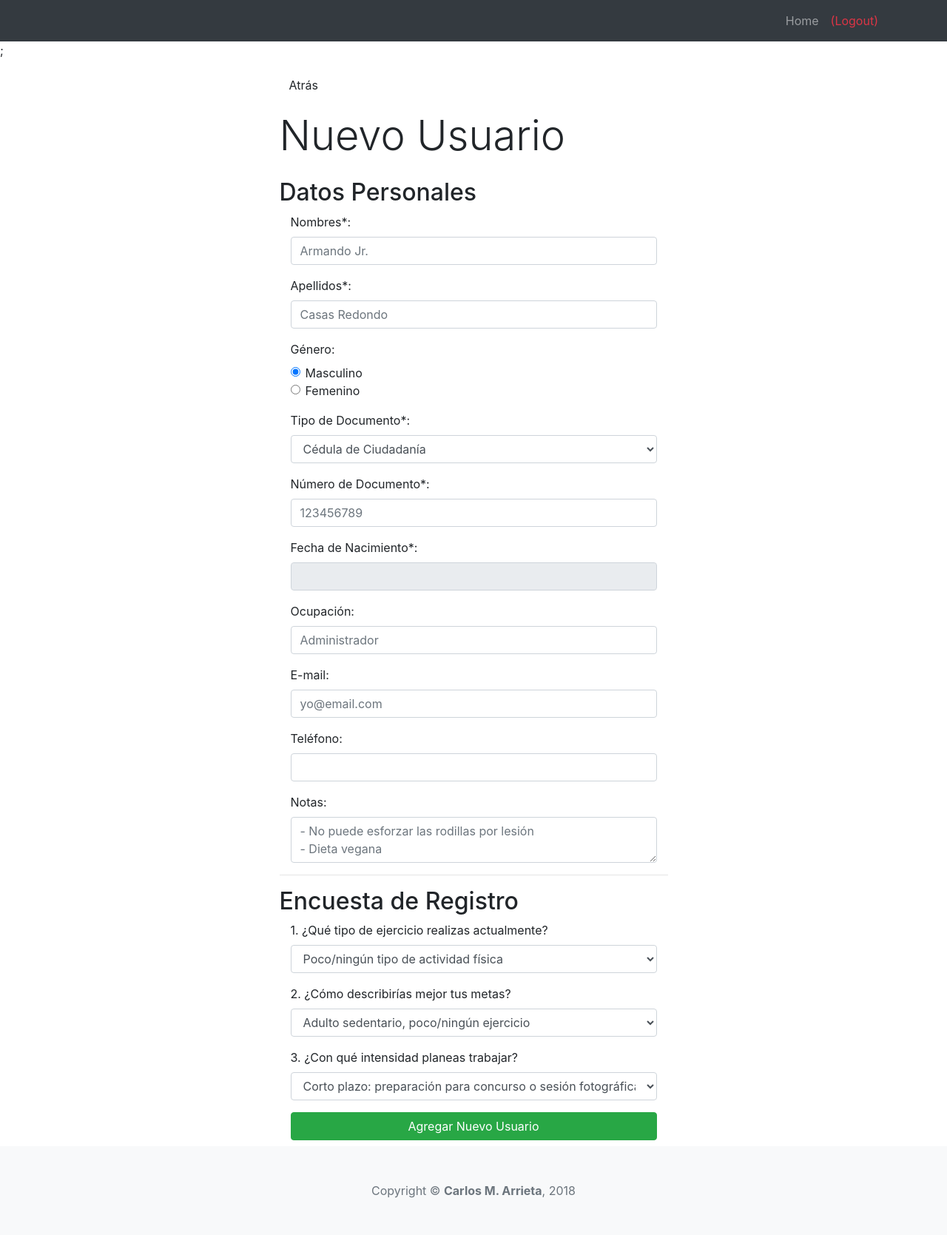
After one commit to josercadena/fitness_macros, a CodeIgniter app: page /carlos-arrieta/dashboard/new_user in a window 1280 px wide. The commit adds this page. Shown: the whole page at 74% size. Run offline with CodeIgniter, Linux system fonts and the light colour scheme; some libraries are stand-ins or nearby versions.

Commit message:
Funcionalidad Nuevo Usuario agregada

```diff
--- a/application/config/config.php
+++ b/application/config/config.php
@@ -23,7 +23,7 @@ defined('BASEPATH') OR exit('No direct script access allowed');
 | a PHP script and you can easily do that on your own.
 |
 */
-$config['base_url'] = 'http://localhost/carlos-arteta/';
+$config['base_url'] = 'http://localhost/carlos-arrieta/';
 
 /*
 |--------------------------------------------------------------------------
--- a/application/controllers/Dashboard.php
+++ b/application/controllers/Dashboard.php
@@ -18,7 +18,41 @@ class Dashboard extends CI_Controller {
 			$this->load->view('users/view_users', $data);
 			$this->load->view('footer');
 		}
+	}
 
+	public function new_user(){
+
+		if(!empty($this->input->post())){
+
+			$user = array(
+				"names" => $this->input->post('names'),
+				"last_names" => $this->input->post('last_names'),
+				"gender" => $this->input->post('gender'),
+				"type_identification" => $this->input->post('type_identification'),
+				"identification" => $this->input->post('identification'),
+				"date_birth" => $this->input->post('date_birth'),
+				"occupation" => $this->input->post('occupation'),
+				"email" => $this->input->post('email'),
+				"phone" => $this->input->post('phone'),
+				"notes" => $this->input->post('notes'),
+				"id_fitness_index" => $this->input->post('fitness_index'),
+				"id_protein_index" => $this->input->post('protein_index'),
+				"id_fat_index" => $this->input->post('fat_index'),
+			);
+			if ($this->user_model->insert_user($user)){
+				redirect('/dashboard', 'refresh');
+			} else{
+				redirect('/dasboard/new_user', 'refresh');
+			}
+
+
+		} else {
+			$data['title'] = "Nuevo Usuario";
+			$this->load->view('header', $data);
+			$this->load->view('users/new_user');
+			$this->load->view('footer');
+
+		}
 
 	}
 }
--- a/application/models/User_model.php
+++ b/application/models/User_model.php
@@ -13,5 +13,10 @@ Class User_model extends CI_Model {
             return false;
         }
     }
+
+    public function insert_user($user){
+        $a =   $this->db->insert('users', $user);
+        return $a;
+    }
 }
 ?>
--- a/application/views/footer.php
+++ b/application/views/footer.php
@@ -10,6 +10,17 @@
     <script src="<?php echo base_url('assets/vendor/jquery/jquery.min.js'); ?>"></script>
     <script src="<?php echo base_url('assets/vendor/bootstrap/js/bootstrap.bundle.min.js'); ?> "></script>
 
+
+    <!-- jQuery 2.1.4 -->
+    <script src="<?php echo base_url('assets/plugins/jQuery/jQuery-2.1.4.min.js'); ?>"></script>
+    <!-- Bootstrap 3.3.5 -->
+    <script src="<?php echo base_url('assets/js/bootstrap.js'); ?>"></script>
+    <!-- Daterange Picker -->
+    <script type="text/javascript" src="<?php echo base_url('assets/js/moment.min2.js'); ?>"></script>
+    <script type="text/javascript" src="<?php echo base_url('assets/js/daterangepicker2.js'); ?>"></script>
+    <script type="text/javascript" src="<?php echo base_url('assets/js/custom.js'); ?>"></script>
+
+
   </body>
 
 </html>
--- a/application/views/header.php
+++ b/application/views/header.php
@@ -16,4 +16,12 @@
     <!-- Custom styles for this template -->
     <link href="<?php echo base_url('assets/css/full-slider.css'); ?>" rel="stylesheet">
     <link href="<?php echo base_url('assets/css/style.css'); ?>" rel="stylesheet">
+
+    <!-- Font Awesome -->
+    <link rel="stylesheet" href="https://maxcdn.bootstrapcdn.com/font-awesome/4.4.0/css/font-awesome.min.css">
+    <!-- Ionicons -->
+    <link rel="stylesheet" href="https://code.ionicframework.com/ionicons/2.0.1/css/ionicons.min.css">
+    <!-- daterange picker -->
+    <link rel="stylesheet" href="<?php echo base_url('assets/plugins/daterangepicker/daterangepicker-bs3.css'); ?>">
+
 </head>
--- /dev/null
+++ b/application/views/users/new_user.php
@@ -0,0 +1,193 @@
+<body>
+    <!-- Navigation -->
+    <nav class="navbar navbar-expand-lg navbar-dark bg-dark ">
+      <div class="container">
+        <a class="navbar-brand" href="#"></a>
+        <button class="navbar-toggler" type="button" data-toggle="collapse" data-target="#navbarResponsive" aria-controls="navbarResponsive" aria-expanded="false" aria-label="Toggle navigation">
+          <span class="navbar-toggler-icon"></span>
+        </button>
+        <div class="collapse navbar-collapse" id="navbarResponsive">
+          <ul class="navbar-nav ml-auto">
+            <li class="nav-item">
+              <a class="nav-link" href="<?php echo site_url('dashboard'); ?>">Home
+              </a>
+            </li>
+            <li class="nav-item">
+              <a class="nav-link text-danger" href="#">(Logout)</span>
+              </a>
+            </li>
+          </ul>
+        </div>
+      </div>
+    </nav>
+
+    <?php
+        // include("resources/database/database_connect.php");
+
+        // if(!empty($_POST)){
+
+        //     $nombres=$_POST['nombres'];
+        //     $apellidos=$_POST['apellidos'];
+        //     $identificacion=$_POST['identificacion'];
+        //     $genero=$_POST['genero'];
+        //     $email=$_POST['email'];
+        //     $telefono=$_POST['telefono'];
+        //     $fecha_nacimiento=$_POST['fecha_nacimiento'];
+
+
+        //     if ($nombres=="" or $apellidos=="" or $identificacion=="" or $fecha_nacimiento==""){
+        //         echo "  <div class='alert alert-danger' role='alert'>
+        //                     Ha ocurrido un error. Intente más tarde.
+        //                     </div>";
+
+        //     } else {
+        //         $query =    "INSERT INTO `users` (`id`, `identificacion`, `nombres`, `apellidos`, `genero`, `email`, `telefono`, `fecha_nacimiento`)
+        //                     VALUES (NULL, '$identificacion', '$nombres', '$apellidos', '$genero', '$email', '$telefono', '$fecha_nacimiento')";
+
+        //         if($dbcon->query($query)){
+        //             ?>
+                     <script>
+        //                 alert("¡Nuevo registro exitoso!");
+        //                 window.location.href = "view_users.php";
+        //             </script>;
+                     <?php
+        //         } else {
+        //             echo "  <div class='alert alert-danger' role='alert'>
+        //                     Ha ocurrido un error. Intente más tarde.
+        //                     </div>";
+        //         }
+        //     }
+        // }
+    ?>
+
+    <div class="container">
+    <div class ="col-md-6 offset-md-3">
+
+    <div class="py-3">
+        <p><a href="javascript:window.history.go(-1); "> <button class="btn ">Atrás</button></a></p>
+        <h1 class="display-4">Nuevo Usuario</h1>
+    </div>
+
+
+    <?php echo form_open("dashboard/new_user",'class="form"', 'name="form"'); ?>
+    <h2>Datos Personales</h2>
+      <div class="col-md-12">
+            <div class="form-group">
+                <label>Nombres*:</label>
+                <input id="names" name="names" type="text" class="form-control" placeholder="Armando Jr. " required="required">
+            </div>
+            <div class="form-group">
+                <label for="formGroupExampleInput">Apellidos*:</label>
+                <input id="last_names" name="last_names" type="text" class="form-control" placeholder="Casas Redondo" required="required">
+            </div>
+            <div class="form-group">
+                <label for="formGroupExampleInput">Género:</label>
+
+                <div class="form-check">
+                  <input class="form-check-input" type="radio" name="gender" id="gridRadios1" value="masculino" checked>
+                  <label class="form-check-label" for="gridRadios1">
+                    Masculino
+                  </label>
+                </div>
+
+                <div class="form-check">
+                  <input class="form-check-input" type="radio" name="gender" id="gridRadios2" value="femenino">
+                  <label class="form-check-label" for="gridRadios2">
+                    Femenino
+                  </label>
+                </div>
+
+
+            </div>
+      </div>
+
+      <div class="col-md-12">
+            <div class ="form-group">
+                <label>Tipo de Documento*: </label>
+                <select id="type_identification" name="type_identification" class ="form-control" required>
+                    <option value="CC">Cédula de Ciudadanía</option>
+                    <option value="TI">Tarjeta de Identidad</option>
+                    <option value="Otro">Otro</option>
+                </select>
+            </div>
+            <div class="form-group">
+                <label>Número de Documento*:</label>
+                <input id="identification" name="identification" type="text" class="form-control" placeholder="123456789" required="required">
+            </div>
+
+            <div class="form-group">
+                <label>Fecha de Nacimiento*:</label>
+                <input id="date_birth" name="date_birth" type="text" class="form-control"  autocomplete="off" required="required" readonly>
+            </div>
+
+      </div>
+
+      <div class="col-md-12">
+            <div class="form-group">
+                <label>Ocupación:</label>
+                <input id="occupation" name="occupation" type="text" class="form-control" placeholder="Administrador" autocomplete="off" >
+            </div>
+
+            <div class="form-group">
+                <label>E-mail:</label>
+                <input id="email" name="email" type="email" class="form-control" placeholder="yo@email.com">
+            </div>
+
+            <div class="form-group">
+                <label>Teléfono:</label>
+                <input id="phone" name="phone" type="text" class="form-control" placeholder="">
+            </div>
+      </div>
+
+      <div class="col-md-12">
+          <div class="form-group">
+                <label>Notas:</label>
+                <textarea id="notes" name="notes" type="textarea" class="form-control" placeholder="- No puede esforzar las rodillas por lesión &#10;- Dieta vegana"></textarea>
+          </div>
+      </div>
+
+      <hr>
+
+      <h2>Encuesta de Registro</h2>
+        <div class="col-md-12">
+
+        <div class="form-group">
+            <label>1. ¿Qué tipo de ejercicio realizas actualmente?</label>
+            <select id="fitness_index" name="fitness_index" class ="form-control" required>
+                    <option value="1">Poco/ningún tipo de actividad física</option>
+                    <option value="2">Ejercicio ligero (1 - 3 veces por semana)</option>
+                    <option value="3">Ejercicio moderado (3 - 5 veces por semana)</option>
+                    <option value="4">Ejercicio intenso (6 a 7 veces por semana)</option>
+                    <option value="5">Ejercicio muy intenso (2 veces al día)</option>
+
+            </select>
+        </div>
+
+        <div class="form-group">
+            <label>2. ¿Cómo describirías mejor tus metas?</label>
+            <select id="protein_index" name="protein_index" class ="form-control" required>
+                    <option value="1">Adulto sedentario, poco/ningún ejercicio</option>
+                    <option value="2">Realiza algún tipo de ejercicio o intenta mejorar su apariencia/salud</option>
+                    <option value="3">Trata de tonificar, perder grasa, incrementar fuerza</option>
+                    <option value="4">Trata de tonificar, perder grasa, incrementar fuerza y mejorar rendimiento deportivo</option>
+            </select>
+        </div>
+
+        <div class="form-group">
+            <label>3. ¿Con qué intensidad planeas trabajar?</label>
+            <select id="fat_index" name="fat_index" class ="form-control" required>
+                    <option value="1">Corto plazo: preparación para concurso o sesión fotográfica</option>
+                    <option value="2">Mediano plazo, deficit moderado</option>
+                    <option value="3">Largo plazo, moderado, cambio de estilo de vida</option>
+            </select>
+        </div>
+
+        </div>
+
+      <div class="col">
+        <button type="submit" name="new_user" class="btn btn-success mb-2 btn-block">Agregar Nuevo Usuario</button>
+      </div>
+
+    <?php echo form_close(); ?>
+    </div> <!-- / col-md  -->
+    </div> <!-- / container  -->
--- a/application/views/users/view_users.php
+++ b/application/views/users/view_users.php
@@ -36,8 +36,7 @@
         <hr>
         <div class="col">
             <p>¿El usuario que buscas aún no está registrado?</p>
-            <p><a class="btn btn-success" href="new_user.php"> Nuevo Usuario &raquo;</a></p>
-        </div>
+            <p><a class="btn btn-success" href="<?php echo site_url('dashboard/new_user'); ?>"> Nuevo Usuario &raquo;</a></p>
     </div>
     </div>
 
--- /dev/null
+++ b/assets/js/custom.js
@@ -0,0 +1,10 @@
+$(function () {
+    $('#date_birth').daterangepicker({
+
+        "showDropdowns": true,
+        singleDatePicker: true,
+        "drops": "up"
+      }, function (start, end, label) {
+        console.log(start.toISOString(), end.toISOString(), label);
+      });
+});
```
